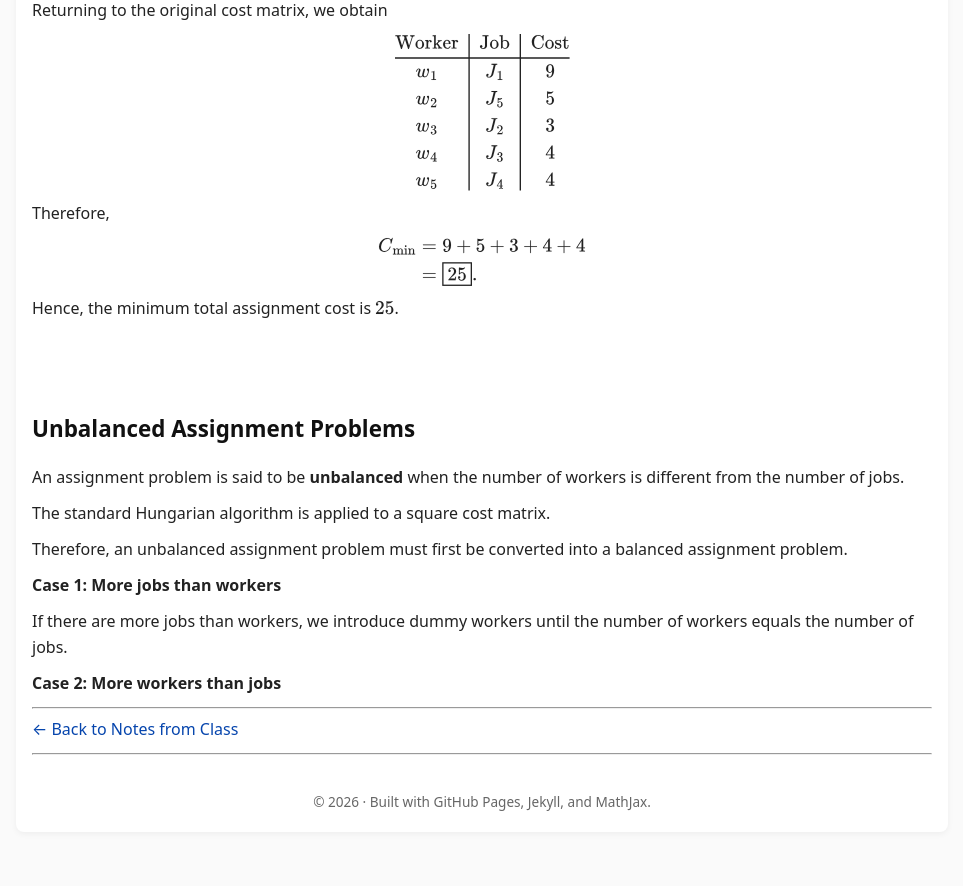
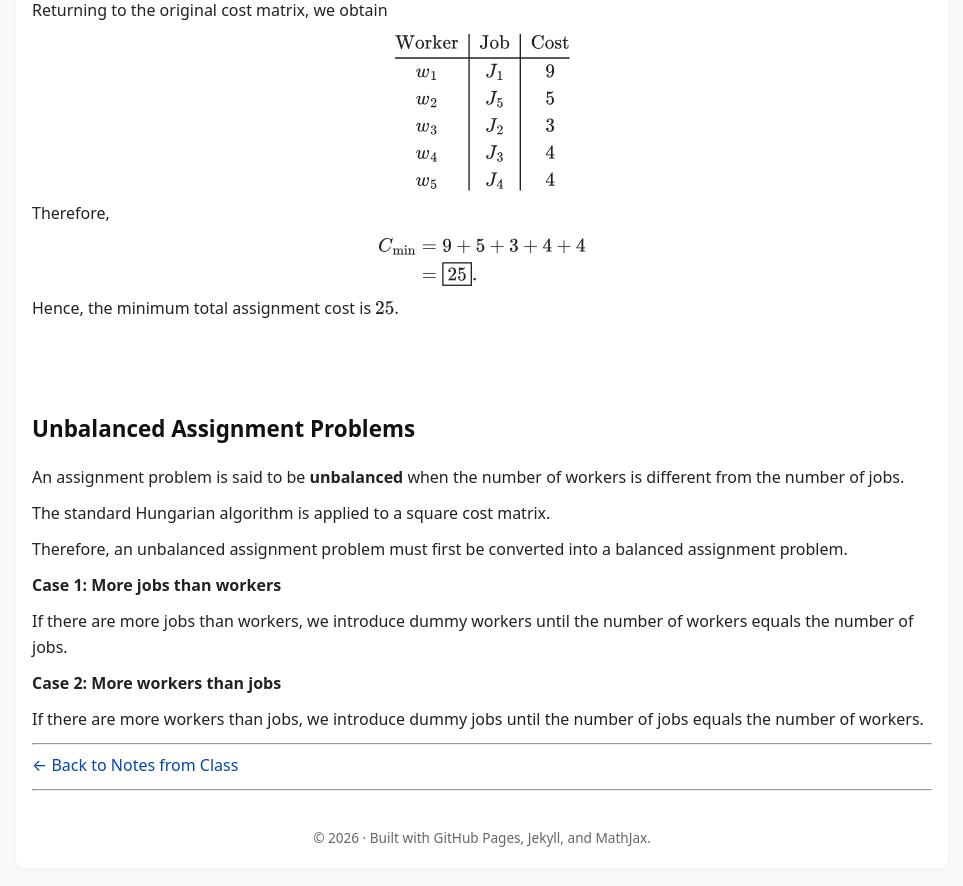
Before and after one commit to SaleemKamaludin/SaleemKamaludin.github.io, a Jekyll site: the page built from courses/math-2276/notes-from-class/supplementary-lecture-6/index.md, in a window 1280 px wide and 900 px high, scrolled down 9132 px. Shown: the top 886 px of the window, without its empty margins (158-1121 px from the left). Built offline with Jekyll 4.4.1, drawn with Linux system fonts in a browser that asks for light colours; before the commit the page ends 9996 px from its top, so only the background shows below that.

Commit message:
Add dummy jobs explanation to Case 2

```diff
--- a/courses/math-2276/notes-from-class/supplementary-lecture-6/index.md
+++ b/courses/math-2276/notes-from-class/supplementary-lecture-6/index.md
@@ -1505,6 +1505,16 @@ C_{\min}
     <strong>Case 2: More workers than jobs</strong>
   </p>
 
+
+  <div id="unbalanced-assignment-problems-case-2-dummy-jobs">
+
+    <p>
+      If there are more workers than jobs, we introduce
+      dummy jobs until the number of jobs equals
+      the number of workers.
+    </p>
+
+  </div>
 </div>
 
 
```
